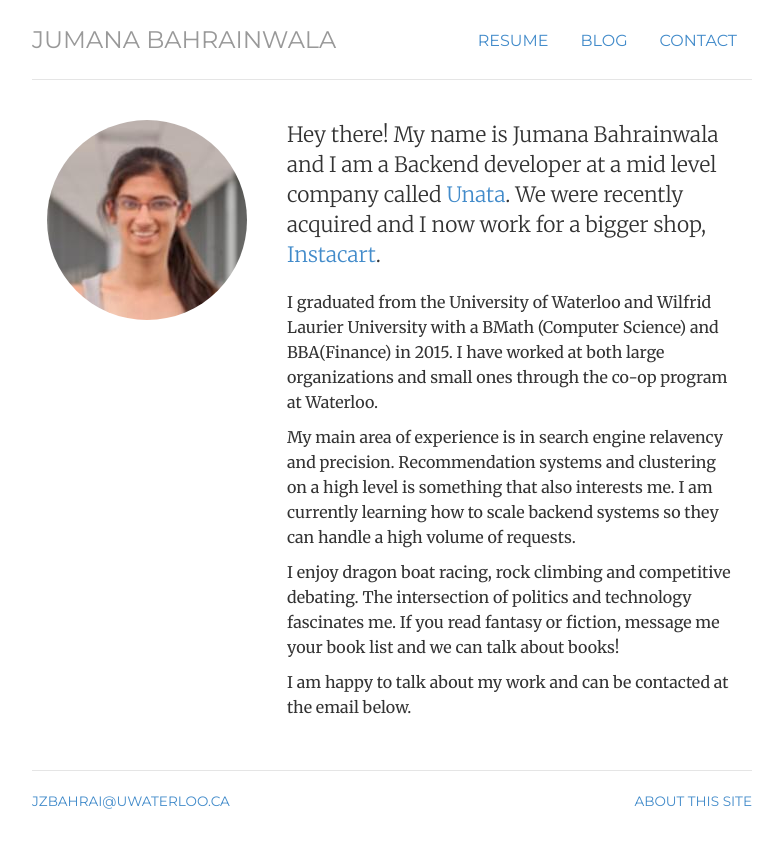
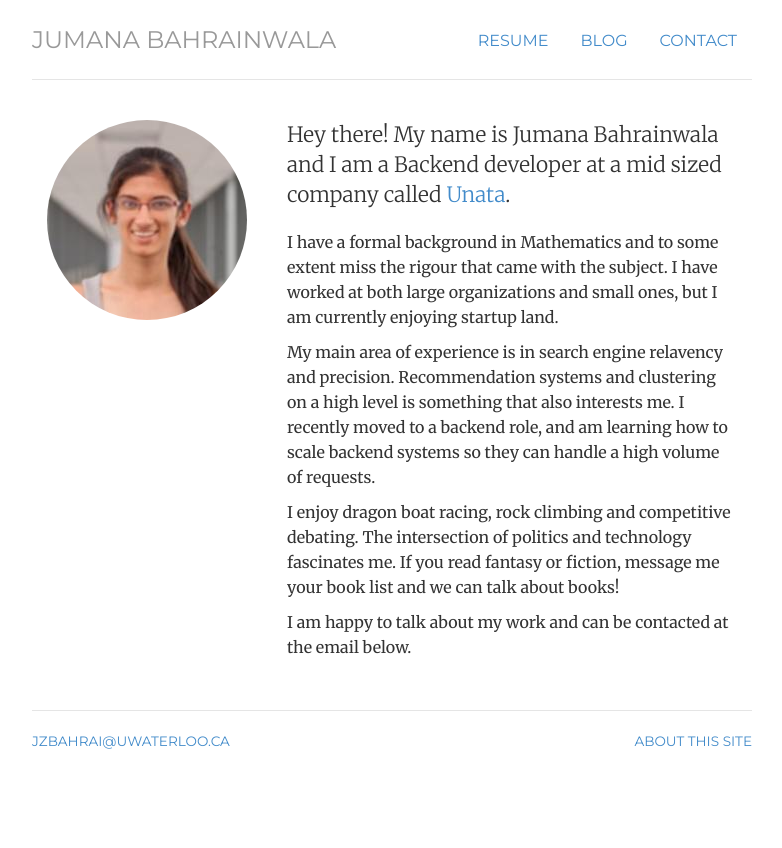
Before and after one commit to jzbahrai/jzbahrai.github.io, a Jekyll site: the page built from index.html, in a window 1280 px wide. Shown: the top 848 px of the page, without its empty margins (248-1030 px from the left). Built offline with Jekyll 4.4.1, drawn with Linux system fonts in a browser that asks for light colours.

```diff
--- a/index.html
+++ b/index.html
@@ -11,9 +11,9 @@
 	<img  class="img-circle avatar" alt="Jumana Bahrainwala" src="img/Profile Picture.jpg">
 	</div>
 	<div itemscope itemtype="http://data-vocabulary.org/Person" class="col-sm-8">
-	<p class="lead">Hey there! My name is <span itemprop="name">Jumana Bahrainwala</span> and I am a Backend developer at a mid level company called <a href="https://unata.com/">Unata</a>. We were recently acquired and I now work for a bigger shop, <a href="https://instacart.com">Instacart</a>.</p>
-	<p> I graduated from the University of Waterloo and Wilfrid Laurier University with a BMath (Computer Science) and BBA(Finance) in 2015. I have worked at both large organizations and small ones through the co-op program at Waterloo. </p>
-	<p> My main area of experience is in search engine relavency and precision. Recommendation systems and clustering on a high level is something that also interests me. I am currently learning how to scale backend systems so they can handle a high volume of requests.</p>
+	<p class="lead">Hey there! My name is <span itemprop="name">Jumana Bahrainwala</span> and I am a Backend developer at a mid sized company called <a href="https://unata.com/">Unata</a>.</p>
+	<p> I have a formal background in Mathematics and to some extent miss the rigour that came with the subject. I have worked at both large organizations and small ones, but I am currently enjoying startup land. </p>
+	<p> My main area of experience is in search engine relavency and precision. Recommendation systems and clustering on a high level is something that also interests me. I recently moved to a backend role, and am learning how to scale backend systems so they can handle a high volume of requests.</p>
 	<p> I enjoy dragon boat racing, rock climbing and competitive debating. The intersection of politics and technology fascinates me. If you read fantasy or fiction, message me your book list and we can talk about books!</p>
 	<p>I am happy to talk about my work and can be contacted at the email below. </p>
 	</div>
```
Also changed, not shown: 1 other file.
